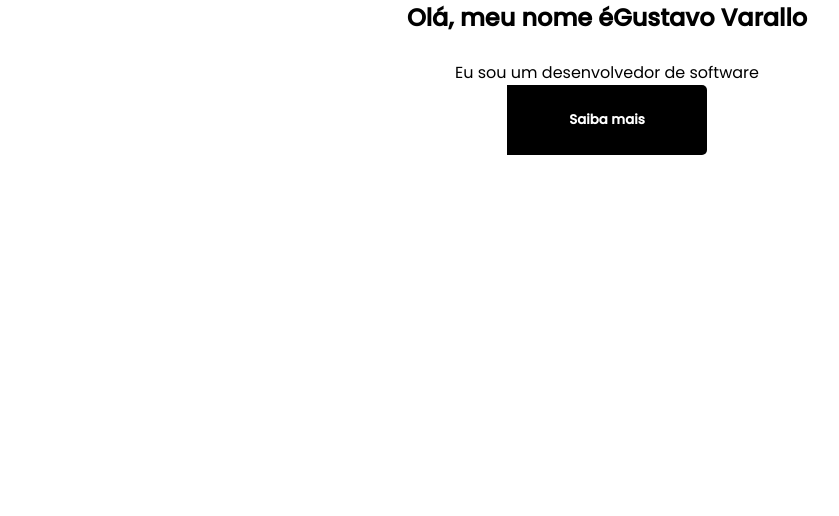
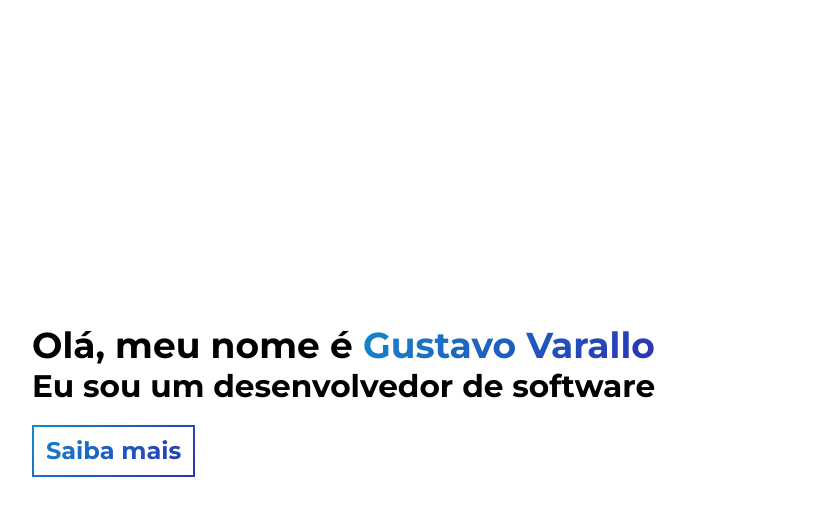
Before and after one commit to guvarallo/selfolio, a React (Create React App) app: page / in a window 1280 px wide. Shown: the top 516 px of the page, without its empty margins (33-872 px from the left). Built offline with nearby package versions, Linux system fonts and the light colour scheme.

Commit message:
outdoor done

```diff
--- a/public/index.html
+++ b/public/index.html
@@ -6,7 +6,7 @@
     <meta name="theme-color" content="#000000" />
     <link rel="icon" href="%PUBLIC_URL%/favicon.ico?v=2" />
     <link
-        href="https://fonts.googleapis.com/css2?family=Poppins:wght@400;500&display=swap"
+        href="https://fonts.googleapis.com/css2?family=Montserrat:wght@400;700&display=swap"
         rel="stylesheet"
       />
   </head>
--- a/src/components/Main/index.tsx
+++ b/src/components/Main/index.tsx
@@ -4,6 +4,7 @@ import Fade from 'react-reveal/Fade';
 
 import { mainData } from '../../source/data';
 import { Outdoor } from './styles';
+import { Cta } from '../../styles/cta';
 
 const Main: React.FC = () => {
   const { title, name, subtitle, cta } = mainData;
@@ -15,11 +16,10 @@ const Main: React.FC = () => {
           {title}
           <span>{name}</span>
         </h1>
-        <br />
-        {subtitle}
+        <div className="text-typing">{subtitle}</div>
       </Fade>
       <Fade duration={1000} delay={1000} distance="30px">
-        <button type="button">{cta}</button>
+        <Cta href="test">{cta}</Cta>
       </Fade>
     </Outdoor>
     // <section id="hero" className="jumbotron">
--- a/src/components/Main/styles.ts
+++ b/src/components/Main/styles.ts
@@ -1,19 +1,71 @@
 import styled from 'styled-components';
-import { lighten } from 'polished';
 
 export const Outdoor = styled.section`
-  button {
-    width: 200px;
-    height: 70px;
-    border-radius: 0 5px 5px 0;
-    border: 0;
-    background: #000;
-    color: #fff;
+  min-height: 100vh;
+  height: 100vh;
+  display: flex;
+  flex-direction: column;
+  justify-content: center;
+  align-items: flex-start;
+  background: #fff;
+  font-weight: bold;
+  color: black;
+  margin-left: 65px;
+  z-index: -1;
+
+  h1 {
+    white-space: nowrap;
+    max-width: fit-content;
     font-weight: bold;
-    transition: background-color 0.2s;
+  }
 
-    &:hover {
-      background: ${lighten(0.4, '#000')};
+  span {
+    background: linear-gradient(135deg, #1488cc 0%, #2b32b2 100%);
+    -webkit-background-clip: text;
+    -webkit-text-fill-color: transparent;
+  }
+
+  .text-typing {
+    overflow: hidden;
+    font-size: 1.3em;
+    white-space: nowrap;
+    max-width: fit-content;
+    border-right: 0.5em solid black;
+    animation: typing 2.5s steps(40, end), blink 1s step-end infinite !important;
+  }
+
+  @keyframes typing {
+    from {
+      width: 0;
+    }
+    to {
+      width: 100%;
     }
   }
+
+  @keyframes blink {
+    from,
+    to {
+      border-color: transparent;
+    }
+    50% {
+      border-color: black;
+    }
+  }
+  /* @media (max-width: 75em) {
+    font-size: 1rem;
+  }
+
+  @media (max-width: 56.25em) {
+    font-size: 3.6rem;
+    text-align: center;
+  }
+
+  @media (max-width: 37.5em) {
+    font-size: 10%;
+  }
+
+  @media (max-width: 20em) {
+    font-size: 1rem;
+  } */
 `;
--- a/src/source/data.ts
+++ b/src/source/data.ts
@@ -7,7 +7,7 @@ export const headData = {
 };
 
 export const mainData = {
-  title: 'Olá, meu nome é',
+  title: 'Olá, meu nome é ',
   name: 'Gustavo Varallo',
   subtitle: 'Eu sou um desenvolvedor de software',
   cta: 'Saiba mais',
--- /dev/null
+++ b/src/styles/cta.ts
@@ -0,0 +1,41 @@
+import styled from 'styled-components';
+
+export const Cta = styled.a`
+  display: inline-block;
+  position: relative;
+  padding: 0.5rem;
+  margin-top: 20px;
+  font-weight: bold;
+  line-height: 1;
+  z-index: 1;
+  transition: all cubic-bezier(0.19, 1, 0.22, 1) 0.6s;
+  border: 2px solid transparent;
+  border-image: linear-gradient(135deg, #1488cc 0%, #2b32b2 100%);
+  border-image-slice: 1;
+  background: linear-gradient(135deg, #1488cc 0%, #2b32b2 100%);
+  -webkit-background-clip: text;
+  -webkit-text-fill-color: transparent;
+
+  &::after {
+    content: '';
+    display: block;
+    position: absolute;
+    width: 0px;
+    height: 100%;
+    left: 0;
+    bottom: 0;
+    z-index: -1;
+    transition: all cubic-bezier(0.19, 1, 0.22, 1) 0.3s;
+    background-image: linear-gradient(135deg, #1488cc 0%, #2b32b2 100%);
+  }
+
+  &:hover {
+    text-decoration: none;
+    -webkit-background-clip: text !important;
+    -webkit-text-fill-color: white !important;
+
+    &::after {
+      width: 100%;
+    }
+  }
+`;
--- a/src/styles/global.ts
+++ b/src/styles/global.ts
@@ -8,29 +8,18 @@ export default createGlobalStyle`
     box-sizing: border-box;
   }
 
+  html {
+    font-family: 'Montserrat', sans-serif;
+    font-size: 24px;
+  }
+
   body {
     background: #FFF;
     -webkit-font-smoothing: antialiased;
   }
 
-  body, input, button {
-    font-family: 'Poppins';
-    text-align: center;
-
-  }
-
   #root {
     margin: 0 auto;
-  }
-
-  h1 {
-    font-weight: 700;
-  }
-
-  p,
-  a {
-    font-family: 'Poppins', sans-serif;
-    font-size: 1.6rem;
   }
 
   a,
@@ -44,8 +33,4 @@ export default createGlobalStyle`
   a:hover {
     transition: all 0.3s ease-in-out;
   }
-
-  button {
-    cursor: pointer;
-  }
 `;
```
